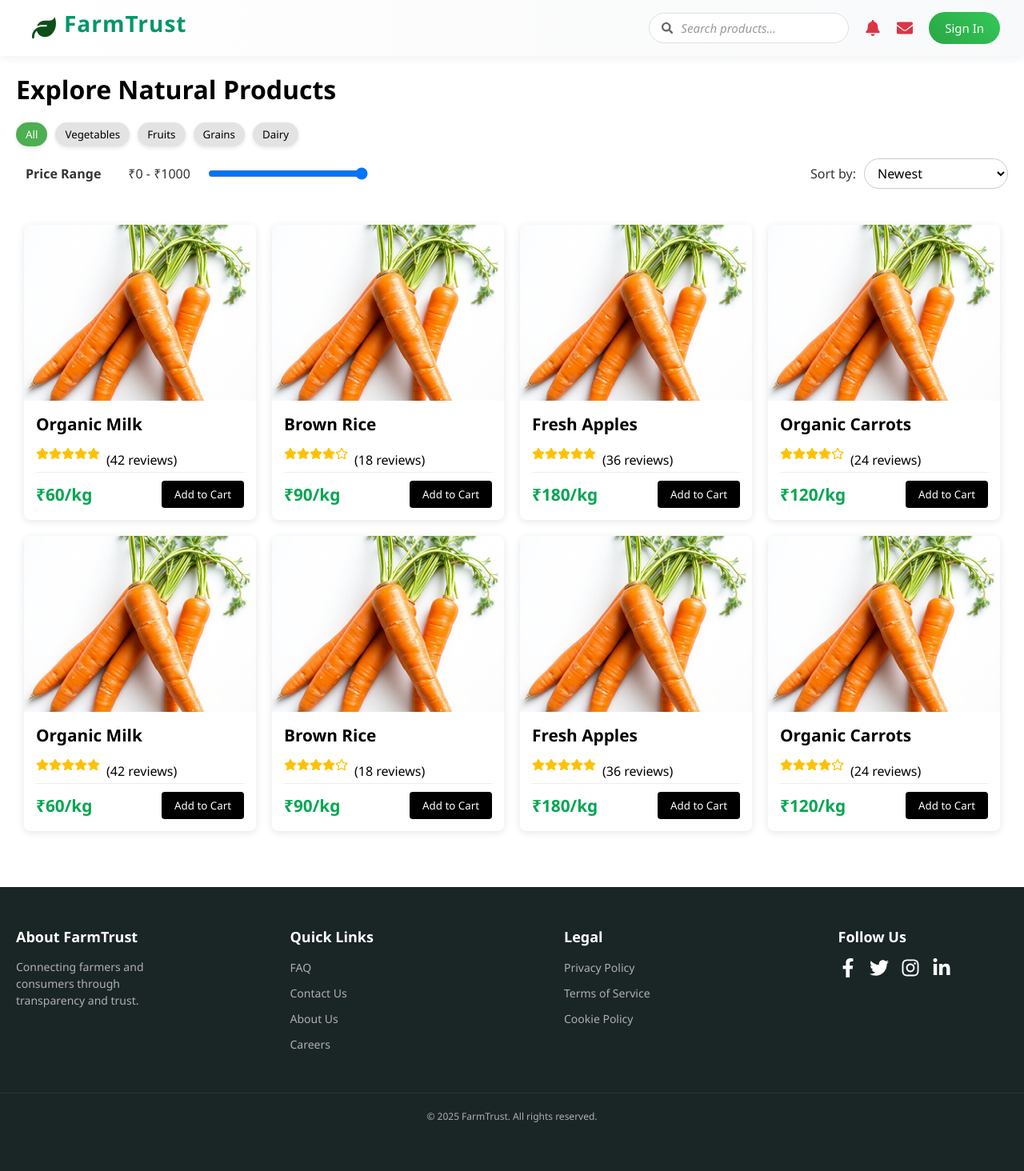
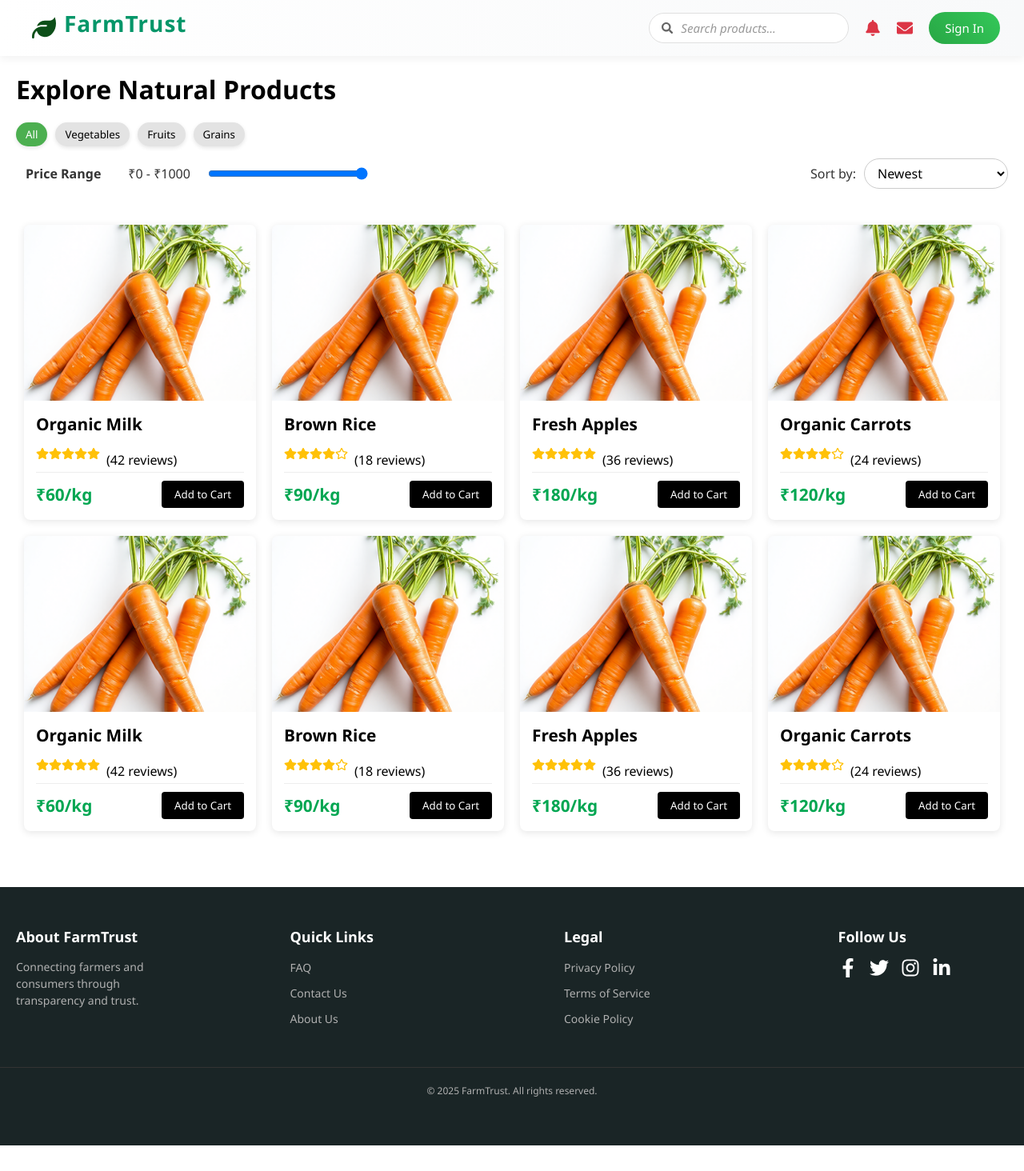
Before and after one commit to PARTH-JADAV20/FarmTrust, a React (Vite) app in the folder Frontend/: page /products in a window 1280 px wide. Shown: the whole page at 80% size. After the commit the page ends 1432 px from the top, so only its background shows below. Built offline with nearby package versions, Linux system fonts and the light colour scheme.

Commit message:
remove Careers link from Footer

```diff
--- a/Frontend/src/components/Footer.jsx
+++ b/Frontend/src/components/Footer.jsx
@@ -17,7 +17,6 @@ const Footer = () => {
             <li><a href="#">FAQ</a></li>
             <li><a href="#">Contact Us</a></li>
             <li><a href="#">About Us</a></li>
-            <li><a href="#">Careers</a></li>
           </ul>
         </div>
         <div className="footer-section">
--- a/Frontend/src/components/Product/ProductList.jsx
+++ b/Frontend/src/components/Product/ProductList.jsx
@@ -174,12 +174,7 @@ const ProductList = () => {
           >
             Grains
           </button>
-          <button
-            className={selectedCategory === 'Dairy' ? 'active' : ''}
-            onClick={() => handleCategoryChange('Dairy')}
-          >
-            Dairy
-          </button>
+
         </div>
         <div className='price-sort'>
           <div className="price-range">
```
